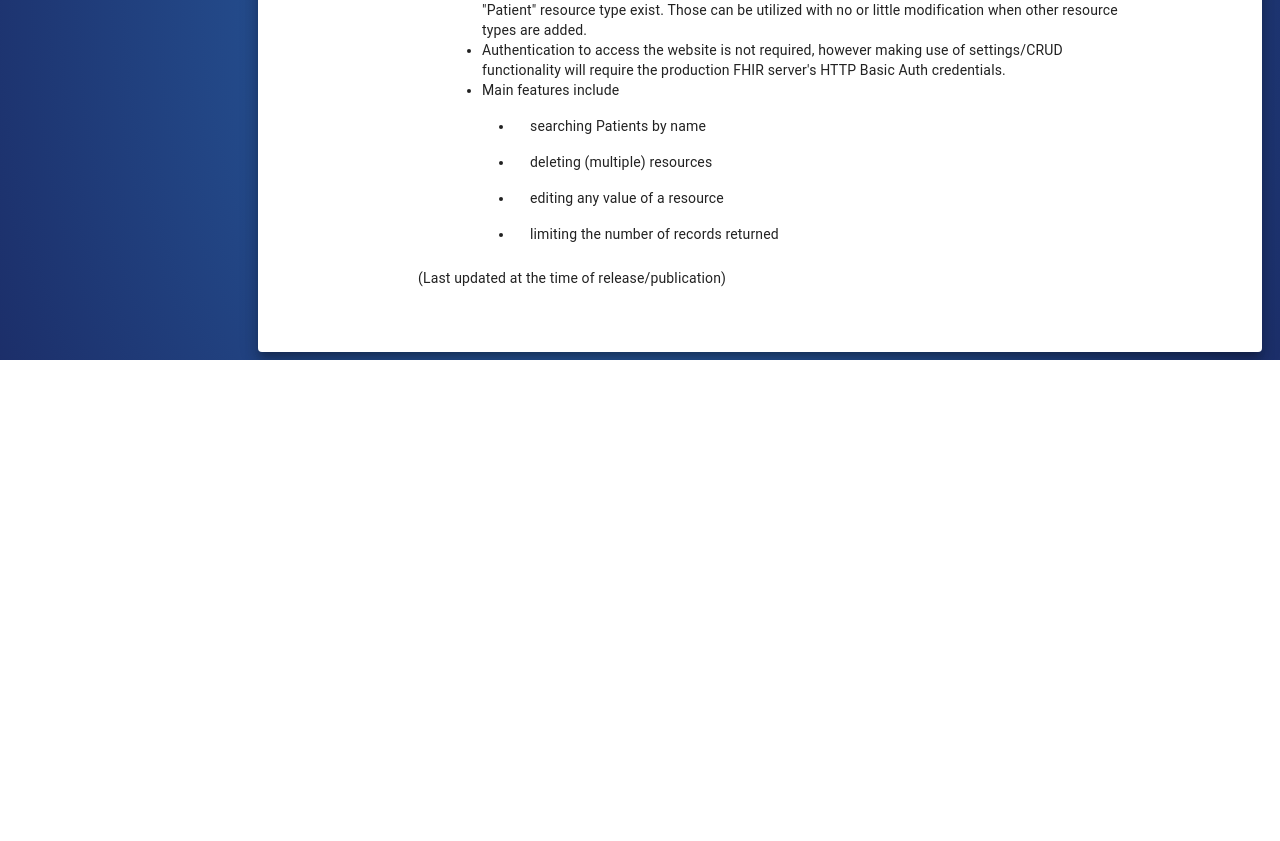
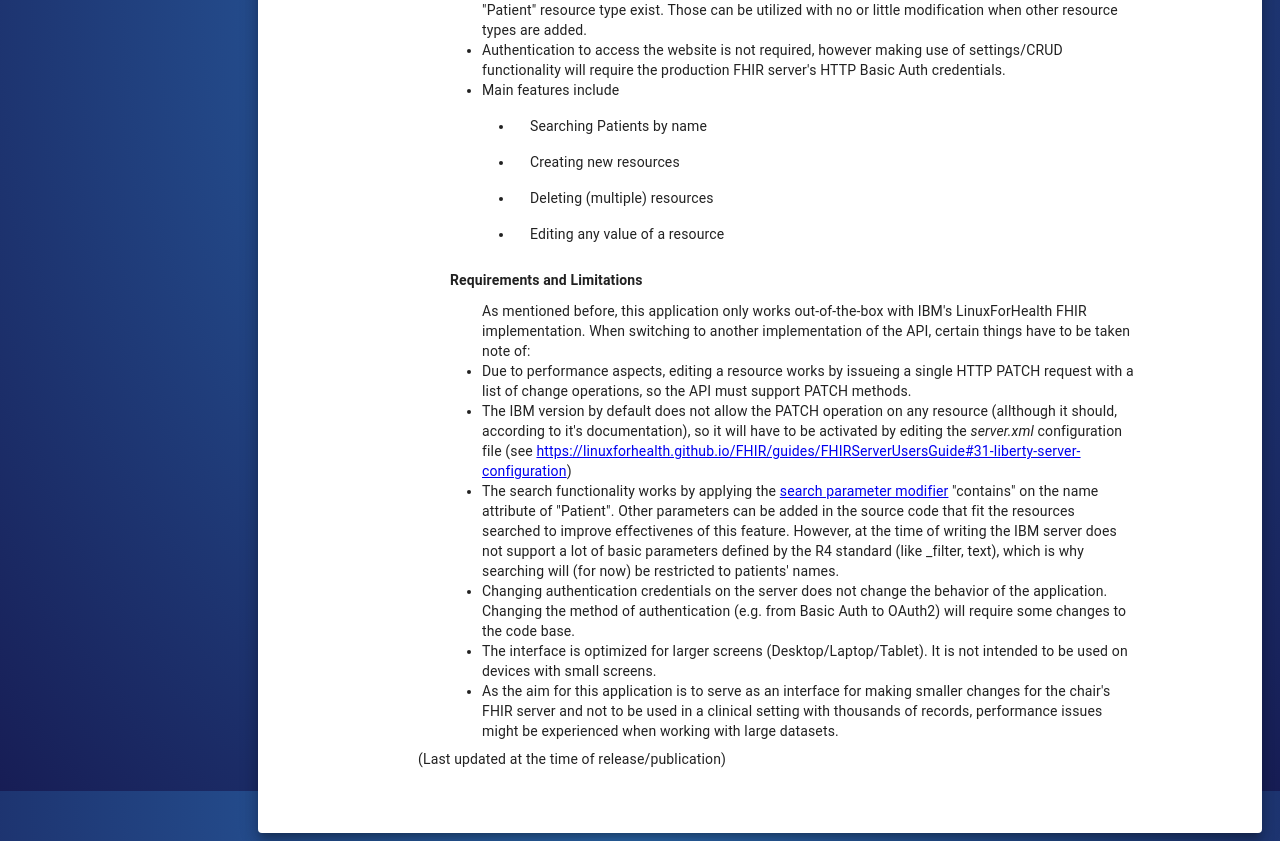
Before and after one commit to Washbear10/FHIR-CRUD, a React (Create React App) app: page /about in a window 1280 px wide. Shown: the part 809-1650 px from the top of the page. Before the commit the page ends 1169 px from the top, so only its background shows below. Built offline with nearby package versions, Linux system fonts and the light colour scheme.

Commit message:
finish about page

```diff
--- a/src/pages/About/About.js
+++ b/src/pages/About/About.js
@@ -99,18 +99,73 @@ const About = () => {
 								Main features include
 								<List sx={{ listStyleType: "disc", pl: 4 }}>
 									<ListItem sx={{ display: "list-item" }}>
-										searching Patients by name
+										Searching Patients by name
 									</ListItem>
 									<ListItem sx={{ display: "list-item" }}>
-										deleting (multiple) resources
+										Creating new resources
 									</ListItem>
 									<ListItem sx={{ display: "list-item" }}>
-										editing any value of a resource
+										Deleting (multiple) resources
 									</ListItem>
 									<ListItem sx={{ display: "list-item" }}>
-										limiting the number of records returned
+										Editing any value of a resource
 									</ListItem>
 								</List>
+							</ListItem>
+						</List>
+						<Typography variant="subtitle1">
+							Requirements and Limitations
+						</Typography>
+						<List sx={{ listStyleType: "disc", pl: 4 }}>
+							As mentioned before, this application only works out-of-the-box
+							with IBM's LinuxForHealth FHIR implementation. When switching to
+							another implementation of the API, certain things have to be taken
+							note of:
+							<ListItem sx={{ display: "list-item" }} disablePadding>
+								Due to performance aspects, editing a resource works by issueing
+								a single HTTP PATCH request with a list of change operations, so
+								the API must support PATCH methods.
+							</ListItem>
+							<ListItem sx={{ display: "list-item" }} disablePadding>
+								The IBM version by default does not allow the PATCH operation on
+								any resource (allthough it should, according to it's
+								documentation), so it will have to be activated by editing the{" "}
+								<i>server.xml</i> configuration file (see{" "}
+								<a href="https://linuxforhealth.github.io/FHIR/guides/FHIRServerUsersGuide#31-liberty-server-configuration">
+									https://linuxforhealth.github.io/FHIR/guides/FHIRServerUsersGuide#31-liberty-server-configuration
+								</a>
+								)
+							</ListItem>
+							<ListItem sx={{ display: "list-item" }} disablePadding>
+								The search functionality works by applying the{" "}
+								<a href="https://build.fhir.org/search.html#modifiers">
+									search parameter modifier
+								</a>{" "}
+								"contains" on the name attribute of "Patient". Other parameters
+								can be added in the source code that fit the resources searched
+								to improve effectivenes of this feature. However, at the time of
+								writing the IBM server does not support a lot of basic
+								parameters defined by the R4 standard (like _filter, text),
+								which is why searching will (for now) be restricted to patients'
+								names.
+							</ListItem>
+							<ListItem sx={{ display: "list-item" }} disablePadding>
+								Changing authentication credentials on the server does not
+								change the behavior of the application. Changing the method of
+								authentication (e.g. from Basic Auth to OAuth2) will require
+								some changes to the code base.
+							</ListItem>
+							<ListItem sx={{ display: "list-item" }} disablePadding>
+								The interface is optimized for larger screens
+								(Desktop/Laptop/Tablet). It is not intended to be used on
+								devices with small screens.
+							</ListItem>
+							<ListItem sx={{ display: "list-item" }} disablePadding>
+								As the aim for this application is to serve as an interface for
+								making smaller changes for the chair's FHIR server and not to be
+								used in a clinical setting with thousands of records,
+								performance issues might be experienced when working with large
+								datasets.
 							</ListItem>
 						</List>
 					</Box>
```
